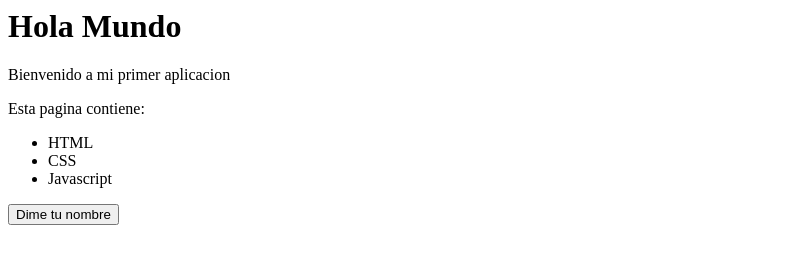
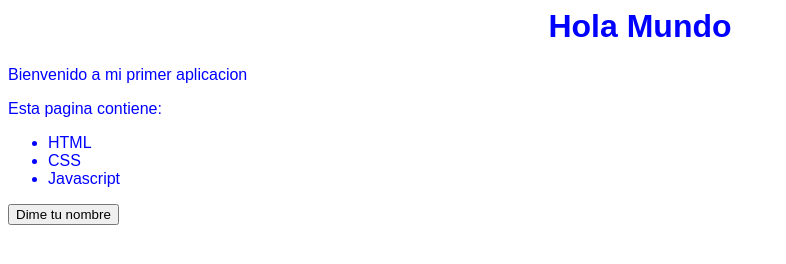
Before and after one commit to almber/ch26-web1, a plain HTML site: page index.html in a window 1280 px wide. Shown: the whole page, without its empty margins (0-786 px from the left). Drawn offline with Linux system fonts and the light colour scheme.

Commit message:
fix: ruta de hoja de estilo

```diff
--- a/index.html
+++ b/index.html
@@ -2,7 +2,7 @@
   <head>
    <title>HTML Site Demo </title>
    <!-- Hoja de estilo personalizada -->
-   <link rel="stylesheet" href="./assets/styles/styl.css">
+   <link rel="stylesheet" href="./assets/styles/styles.css">
   </head>
   <body>
     <h1>Hola Mundo</h1>
```
